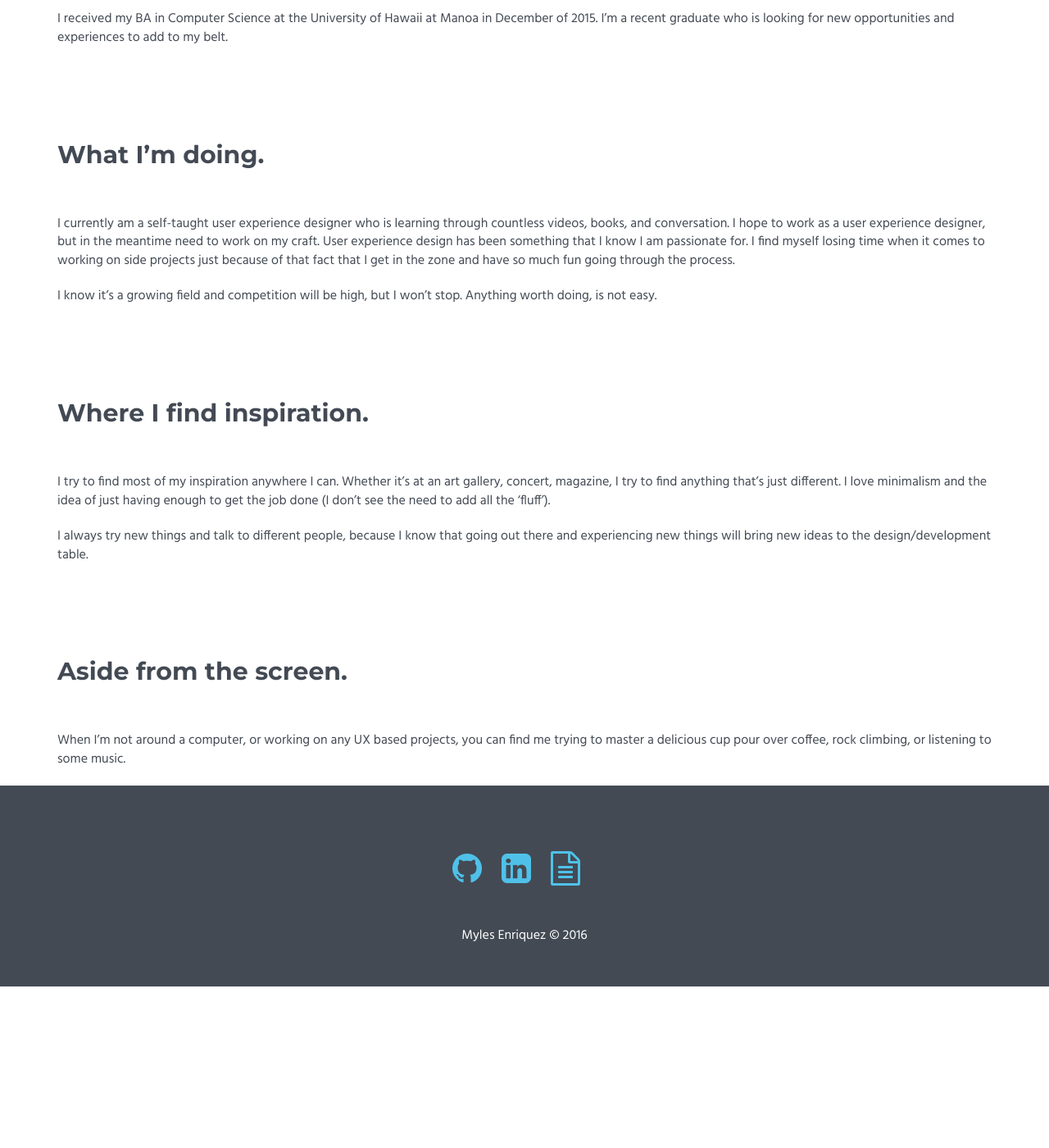
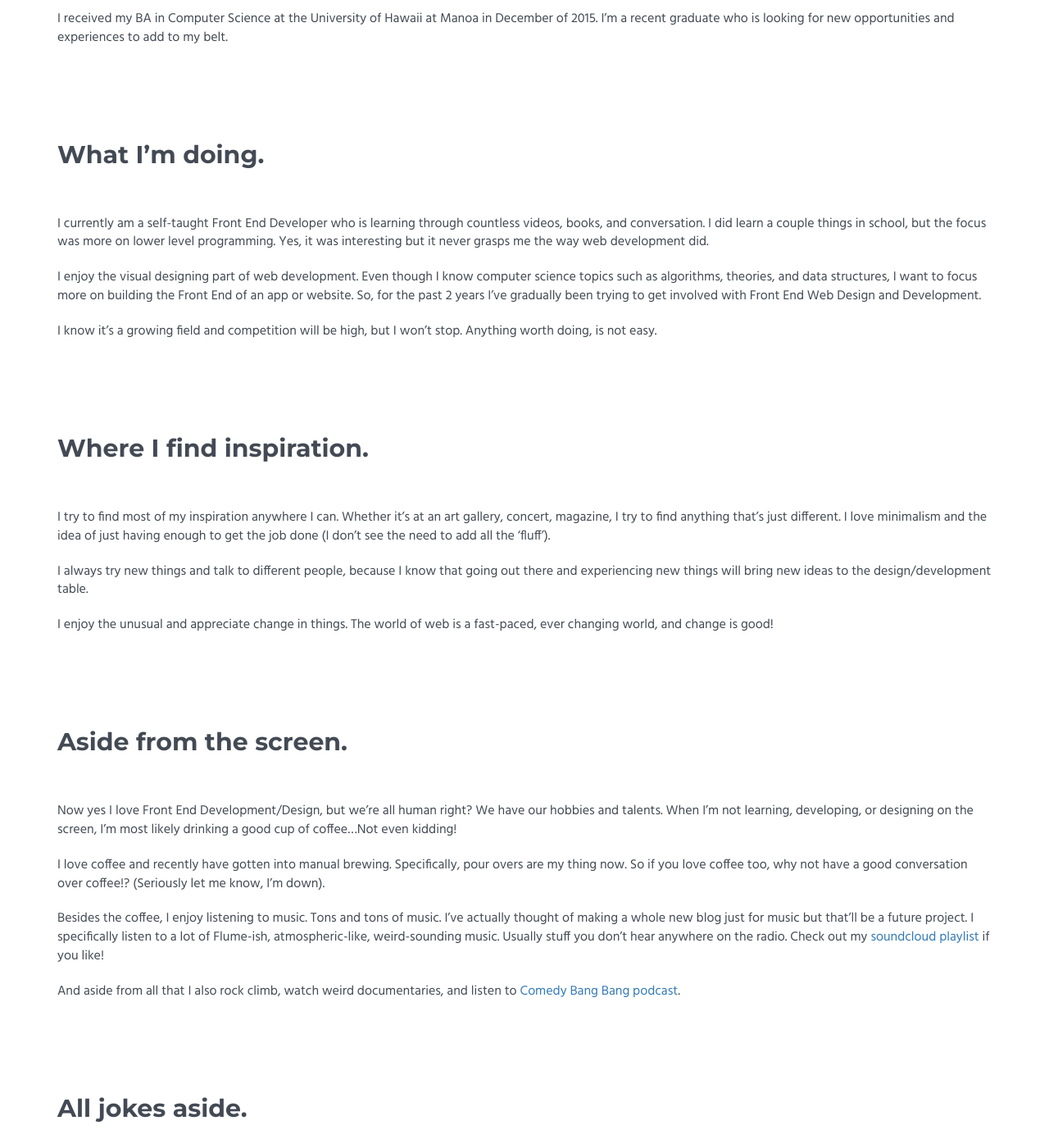
Before and after one commit to torleif-nielsen/enriquezm.github.io, a Jekyll site: the page built from about.md, in a window 1280 px wide and 1400 px high, scrolled down 437 px. Shown: the whole window at 82% size. Built offline with Jekyll 4.4.1, drawn with Linux system fonts in a browser that asks for light colours; before the commit the page ends 1640 px from its top, so only the background shows below that; some of the changed text lies outside the part shown.

Commit message:
Update about.

```diff
--- a/about.md
+++ b/about.md
@@ -7,13 +7,15 @@ permalink: /about/
 ---
 
 ## Who I am.
-My name is Myles Enriquez. I was born and raised in Las Vegas, NV.
+How's it going? My name is Myles Enriquez. I was born and raised in Las Vegas, NV and I'm a Front End Developer.
 
 I received my BA in Computer Science at the University of Hawaii at Manoa in December of 2015. I'm a recent graduate who is looking for new opportunities and experiences to add to my belt.
 
 ## What I'm doing.
 
-I currently am a self-taught user experience designer who is learning through countless videos, books, and conversation. I hope to work as a user experience designer, but in the meantime need to work on my craft. User experience design has been something that I know I am passionate for. I find myself losing time when it comes to working on side projects just because of that fact that I get in the zone and have so much fun going through the process.
+I currently am a self-taught Front End Developer who is learning through countless videos, books, and conversation. I did learn a couple things in school, but the focus was more on lower level programming. Yes, it was interesting but it never grasps me the way web development did.
+
+I enjoy the visual designing part of web development. Even though I know computer science topics such as algorithms, theories, and data structures, I want to focus more on building the Front End of an app or website. So, for the past 2 years I've gradually been trying to get involved with Front End Web Design and Development.
 
 I know it's a growing field and competition will be high, but I won't stop. Anything worth doing, is not easy.
 
@@ -23,6 +25,18 @@ I try to find most of my inspiration anywhere I can. Whether it's at an art gall
 
 I always try new things and talk to different people, because I know that going out there and experiencing new things will bring new ideas to the design/development table.
 
+I enjoy the unusual and appreciate change in things. The world of web is a fast-paced, ever changing world, and change is good!
+
 ## Aside from the screen.
 
-When I'm not around a computer, or working on any UX based projects, you can find me trying to master a delicious cup pour over coffee, rock climbing, or listening to some music.
+Now yes I love Front End Development/Design, but we're all human right? We have our hobbies and talents. When I'm not learning, developing, or designing on the screen, I'm most likely drinking a good cup of coffee...Not even kidding!
+
+I love coffee and recently have gotten into manual brewing. Specifically, pour overs are my thing now. So if you love coffee too, why not have a good conversation over coffee!? (Seriously let me know, I'm down).
+
+Besides the coffee, I enjoy listening to music. Tons and tons of music. I've actually thought of making a whole new blog just for music but that'll be a future project. I specifically listen to a lot of Flume-ish, atmospheric-like, weird-sounding music. Usually stuff you don't hear anywhere on the radio. Check out my [soundcloud playlist](https://soundcloud.com/my_en/sets/wired_inn) if you like!
+
+And aside from all that I also rock climb, watch weird documentaries, and listen to [Comedy Bang Bang podcast](http://www.earwolf.com/show/comedy-bang-bang/).
+
+## All jokes aside.
+
+I'm a friendly guy trying to experience life and not just exist in it, you know? If you ever have any questions go ahead and email me via [here](mailTo:enri.myles@gmail.com) and let me know.
```
